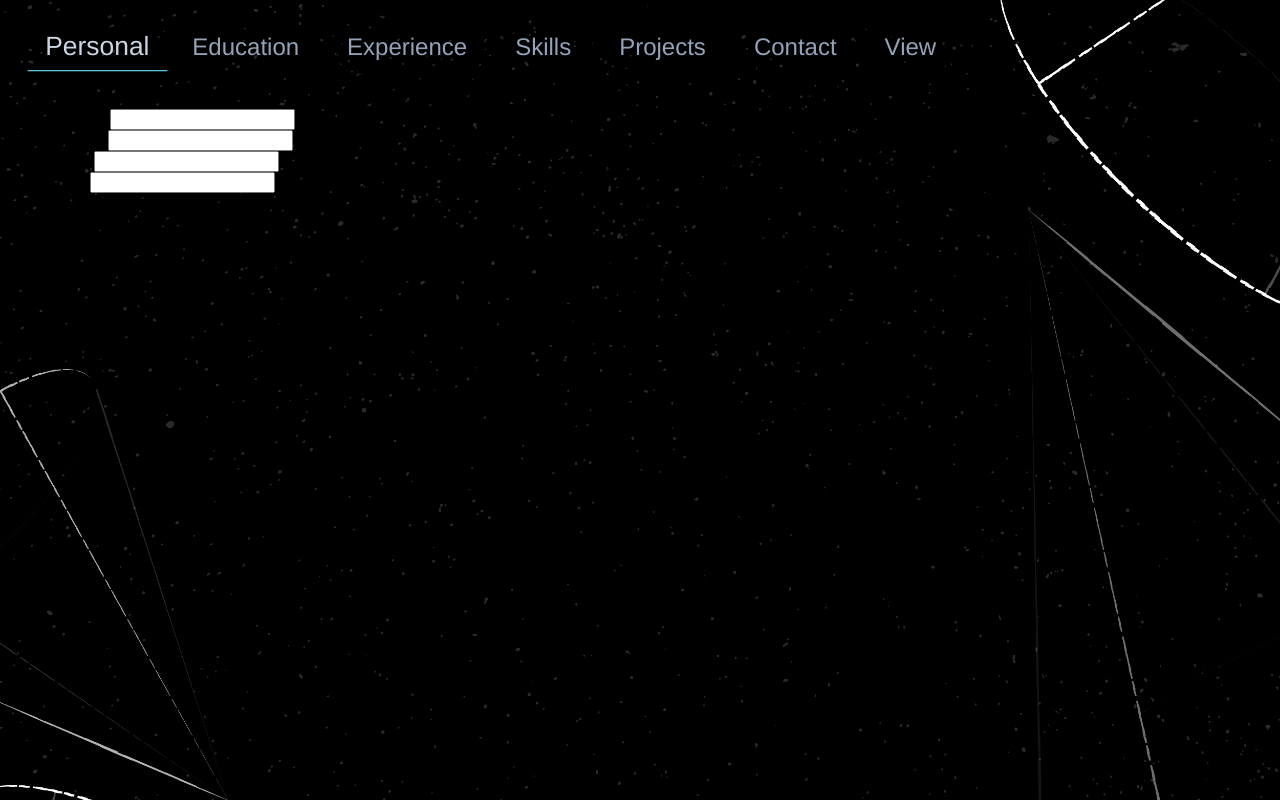
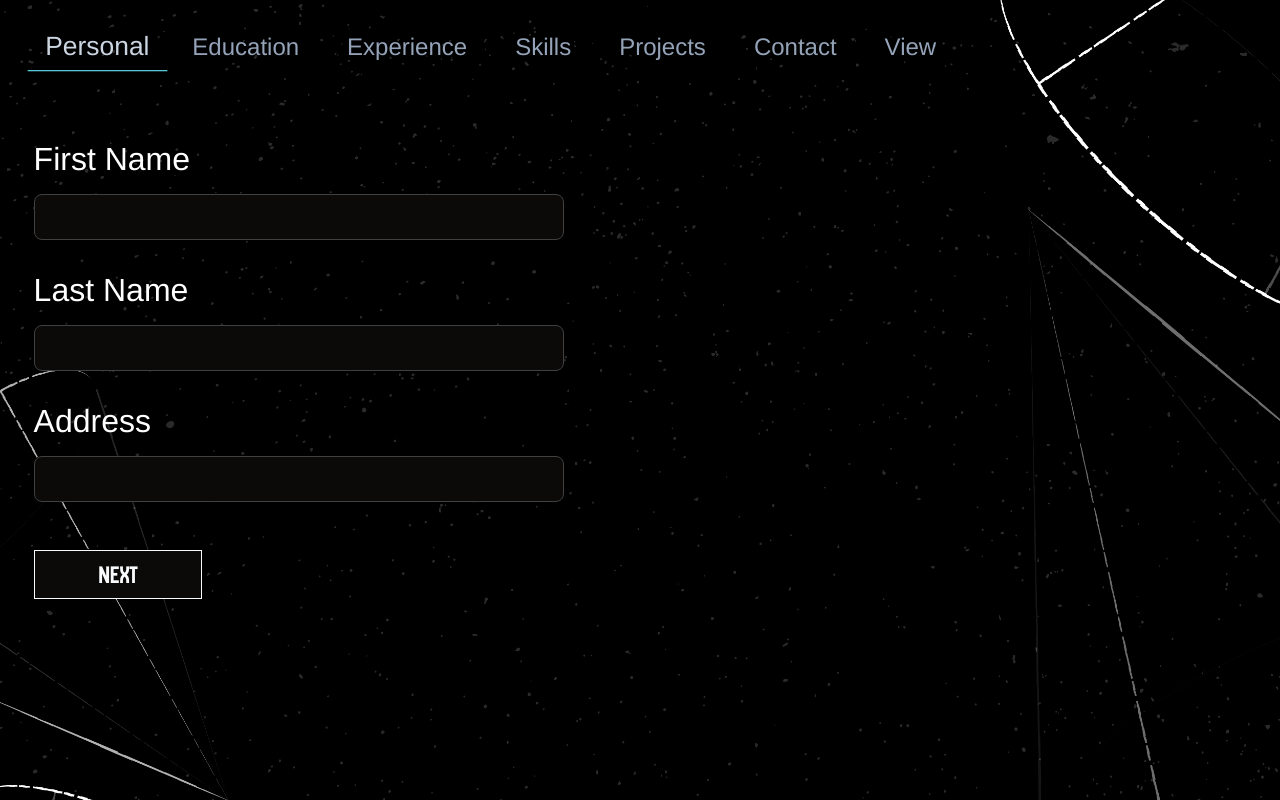
Before and after one commit to MhmdFais/resume.io, a React (Vite) app: page /home in a window 1280 px wide. Built offline with nearby package versions, Linux system fonts and the light colour scheme.

Commit message:
chore: added styles to PersonalInfo page

```diff
--- a/src/components/PersonalInfo.jsx
+++ b/src/components/PersonalInfo.jsx
@@ -1,11 +1,11 @@
 import { useState } from "react";
+import '../styles/PersonalInfo.css';
 
 function PersonalInfo(){
 
     const [firstName, setFirstName] = useState('');
     const [lastName, setLastName] = useState('');
     const [address, setAddress] = useState('');
-    const [jobTiltle, setJobTitle] = useState('');
 
     const handleFirstNameChange = (event) => {
         setFirstName(event.target.value);
@@ -19,33 +19,28 @@ function PersonalInfo(){
         setAddress(event.target.value);
     }
 
-    const handleJobTitleChange = (event) => {
-        setJobTitle(event.target.value);
-    }
-
     const submitHandle = (event) => {
         event.preventDefault();
-        console.log(firstName, lastName, address, jobTiltle);
+        console.log(firstName, lastName, address);
     }
 
     return (
         <div className="personalInfoDiv">
             <form onSubmit={submitHandle}>
-                <div className="firstName">
-                    <label htmlFor="firstName">First Name:</label>
+                <div className="firstName labelDiv">
+                    <label htmlFor="firstName">First Name</label>
                     <input type="text" id="firstName" value={firstName} onChange={handleFirstNameChange} required />
                 </div>
-                <div className="lastName">
-                    <label htmlFor="lastName">Last Name:</label>
+                <div className="lastName labelDiv">
+                    <label htmlFor="lastName">Last Name</label>
                     <input type="text" id="lastName" value={lastName} onChange={handleLastNameChange} required/>
                 </div>
-                <div className="jobTitle">
-                    <label htmlFor="jobTitle">Job Title:</label>
-                    <input type="text" id="jobTitle" value={jobTiltle} onChange={handleJobTitleChange} required/>
+                <div className="address labelDiv">
+                    <label htmlFor="address">Address</label>
+                    <input type="text" id="address" value={address} onChange={handleAddressChange} required/>
                 </div>
-                <div className="address">
-                    <label htmlFor="address">Address:</label>
-                    <input type="text" id="address" value={address} onChange={handleAddressChange} required/>
+                <div className="buttonDiv InfoButton">
+                    <button type="submit">Next</button>
                 </div>
             </form>
         </div>
--- a/src/components/WelcomeScreen.jsx
+++ b/src/components/WelcomeScreen.jsx
@@ -21,7 +21,7 @@ function WelcomeScreen() {
                         <p>Generate Your <span>CV</span> Here !!</p>
                     </div>
                     <div className="buttonDiv">
-                        <button onClick={handleStartClick}>Start</button>
+                        <button onClick={handleStartClick}>Let&apos;s Start</button>
                     </div>
                 </div>
             }
--- /dev/null
+++ b/src/styles/PersonalInfo.css
@@ -0,0 +1,54 @@
+:root{
+    --div-bg-color: #09090b;
+    --div-height: 100%;
+    --input-field-bg: #0c0a09;
+    --input-border: #404040;
+    --button-hover-bg: #f8fafc;
+    --button-hover-color: #0983b3;
+}
+
+.personalInfoDiv{
+    height: var(--div-height);
+}
+
+
+.labelDiv{
+    display: flex;
+    flex-direction: column;
+    gap: 1rem;
+    padding-top: 2rem;
+}
+
+.labelDiv label{
+    font-size: clamp(1.5rem, 2.5vw, 2rem);
+    font-family: cvFontNormal;
+    color: white;
+}
+
+.labelDiv input{
+    width: 40vw;
+    height: 3.5vh;
+    background-color: var(--input-field-bg);
+    border: 0.5px solid var(--input-border);
+    border-radius: 0.5rem;
+    color: white;
+    font-size: clamp(1rem, 2vw, 1.5rem);
+    padding: 0.5rem;
+}
+
+.personalInfoDiv .InfoButton button{
+    padding: 0.5rem 4rem;
+    background-color: var(--input-field-bg);
+}
+
+.personalInfoDiv .InfoButton{
+    padding-top: 2.5rem;
+}
+
+.personalInfoDiv .InfoButton button:hover{
+    color: var(--button-hover-color);
+}
+
+.personalInfoDiv .InfoButton button:active{
+    background-color: var(--button-hover-bg);
+}
```
